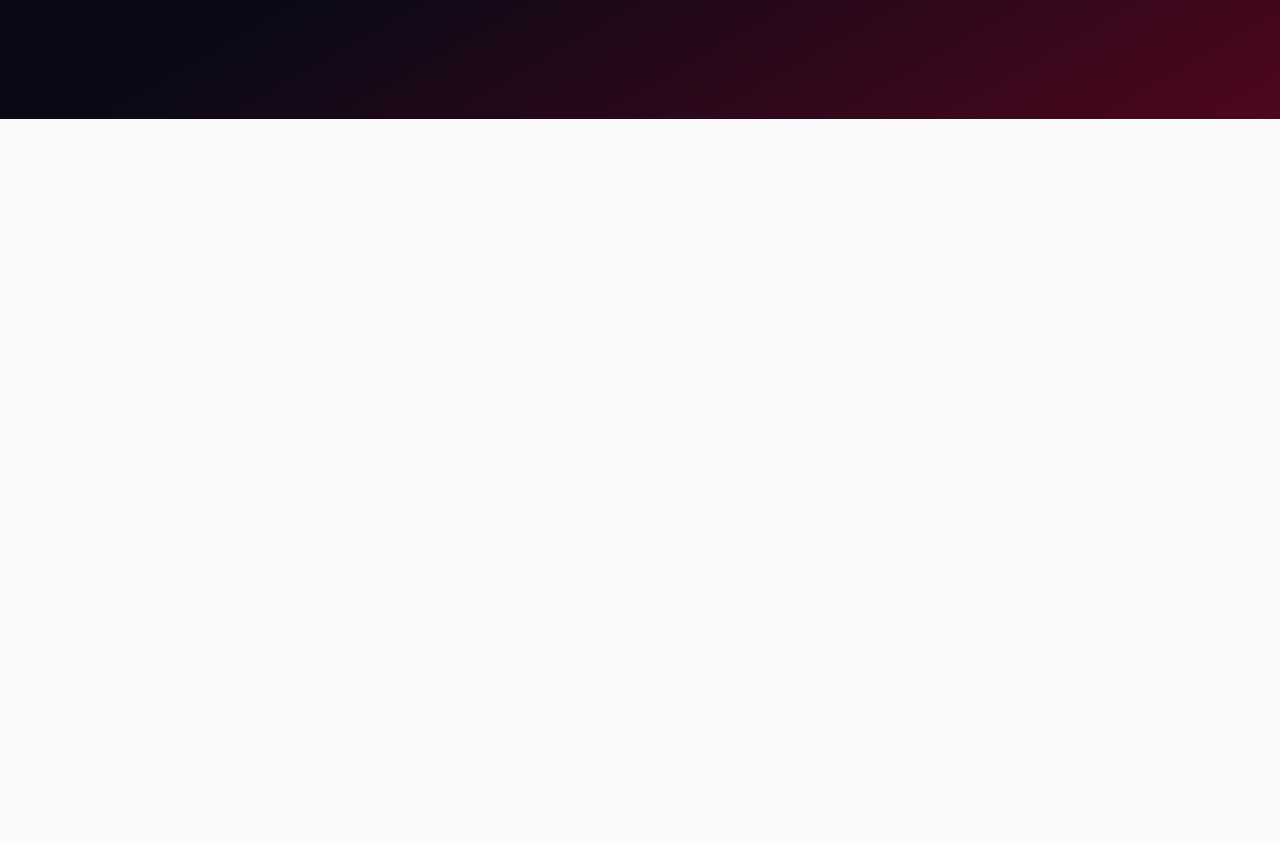
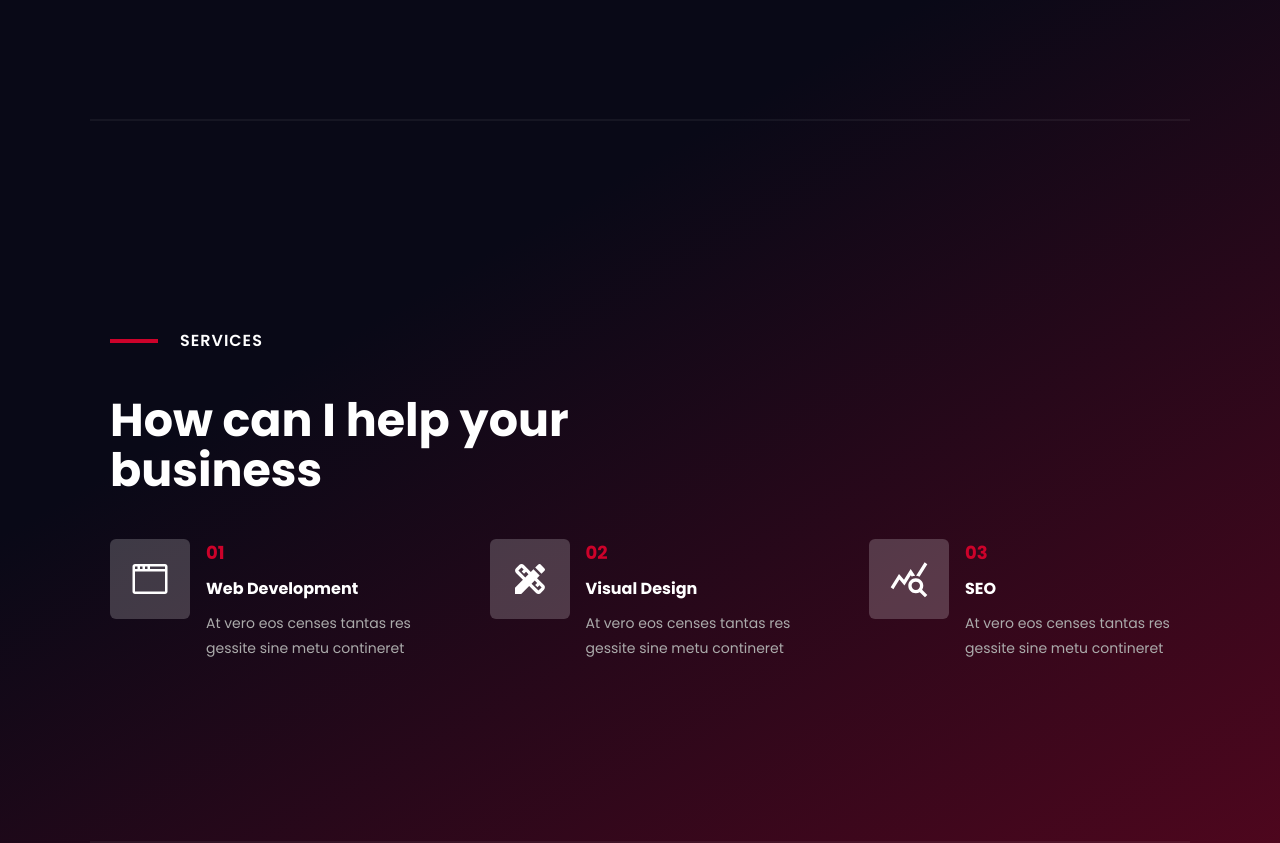
Before and after one commit to brendamatias/brendamatias.dev, a Next.js app: page / in a window 1280 px wide. Shown: the part 1420-2263 px from the top of the page. Before the commit the page ends 1539 px from the top, so only its background shows below. Built offline with nearby package versions, Linux system fonts and the light colour scheme.

Commit message:
feat: add service section

```diff
--- a/components/About/styles.ts
+++ b/components/About/styles.ts
@@ -5,6 +5,7 @@ export const Container = styled.div`
   flex-wrap: wrap;
   gap: 40px;
   justify-content: space-between;
+  border-bottom: 2px solid rgba(255, 255, 255, 0.05);
 
   > div {
     > p {
--- /dev/null
+++ b/components/Services/index.tsx
@@ -0,0 +1,45 @@
+import { MdDesignServices, MdQueryStats } from 'react-icons/md';
+import { GoBrowser } from 'react-icons/go';
+import { Container } from './styles';
+
+const Services = () => {
+  const services = [
+    {
+      label: 'Web Development',
+      description: 'At vero eos censes tantas res gessite sine metu contineret',
+      icon: <GoBrowser />,
+    },
+    {
+      label: 'Visual Design',
+      description: 'At vero eos censes tantas res gessite sine metu contineret',
+      icon: <MdDesignServices />,
+    },
+    {
+      label: 'SEO',
+      description: 'At vero eos censes tantas res gessite sine metu contineret',
+      icon: <MdQueryStats />,
+    },
+  ];
+
+  return (
+    <Container>
+      <span className="title">Services</span>
+      <h2>How can I help your business</h2>
+
+      <ul>
+        {services.map((service, index) => (
+          <li key={service.label}>
+            <div className="icon">{service.icon}</div>
+            <div>
+              <span>0{index + 1}</span>
+              <strong>{service.label}</strong>
+              <p>{service.description}</p>
+            </div>
+          </li>
+        ))}
+      </ul>
+    </Container>
+  );
+};
+
+export default Services;
--- /dev/null
+++ b/components/Services/styles.ts
@@ -0,0 +1,54 @@
+import styled from 'styled-components';
+
+export const Container = styled.div`
+  border-bottom: 2px solid rgba(255, 255, 255, 0.05);
+
+  > ul {
+    display: flex;
+    justify-content: space-between;
+    flex-wrap: wrap;
+    gap: 40px;
+
+    > li {
+      display: flex;
+      gap: 16px;
+      align-items: flex-start;
+
+      > div {
+        &.icon {
+          display: flex;
+          align-items: center;
+          justify-content: center;
+          min-width: 80px;
+          min-height: 80px;
+          background: rgba(255, 255, 255, 0.2);
+          border-radius: 6px;
+
+          > svg {
+            font-size: 40px;
+          }
+        }
+
+        > span {
+          display: block;
+          font-weight: 700;
+          font-size: 18px;
+          color: ${({ theme }) => theme.primary};
+          margin-bottom: 10px;
+        }
+
+        > strong {
+          font-size: 16px;
+        }
+
+        > p {
+          margin-top: 10px;
+          font-size: 14px;
+          line-height: 25px;
+          max-width: 205px;
+          color: ${({ theme }) => theme.gray};
+        }
+      }
+    }
+  }
+`;
--- a/pages/index.tsx
+++ b/pages/index.tsx
@@ -3,6 +3,7 @@ import Head from 'next/head';
 import Intro from '../components/Intro';
 import Header from '../components/Header';
 import About from '../components/About';
+import Services from '../components/Services';
 
 const Home: NextPage = () => (
   <>
@@ -15,9 +16,8 @@ const Home: NextPage = () => (
       <Intro />
 
       <div className="wrapper">
-        <div className="container">
-          <About />
-        </div>
+        <About />
+        <Services />
       </div>
     </main>
   </>
--- a/styles/global.ts
+++ b/styles/global.ts
@@ -107,7 +107,7 @@ const GlobalStyle = createGlobalStyle`
     background: linear-gradient(149.9deg, #090917 52.38%, #CC022A 187.98%);
   }
 
-  .container {
+  .container , .wrapper > div {
     padding: 180px 20px;
     width: 1100px;
     margin: 0 auto;
```
